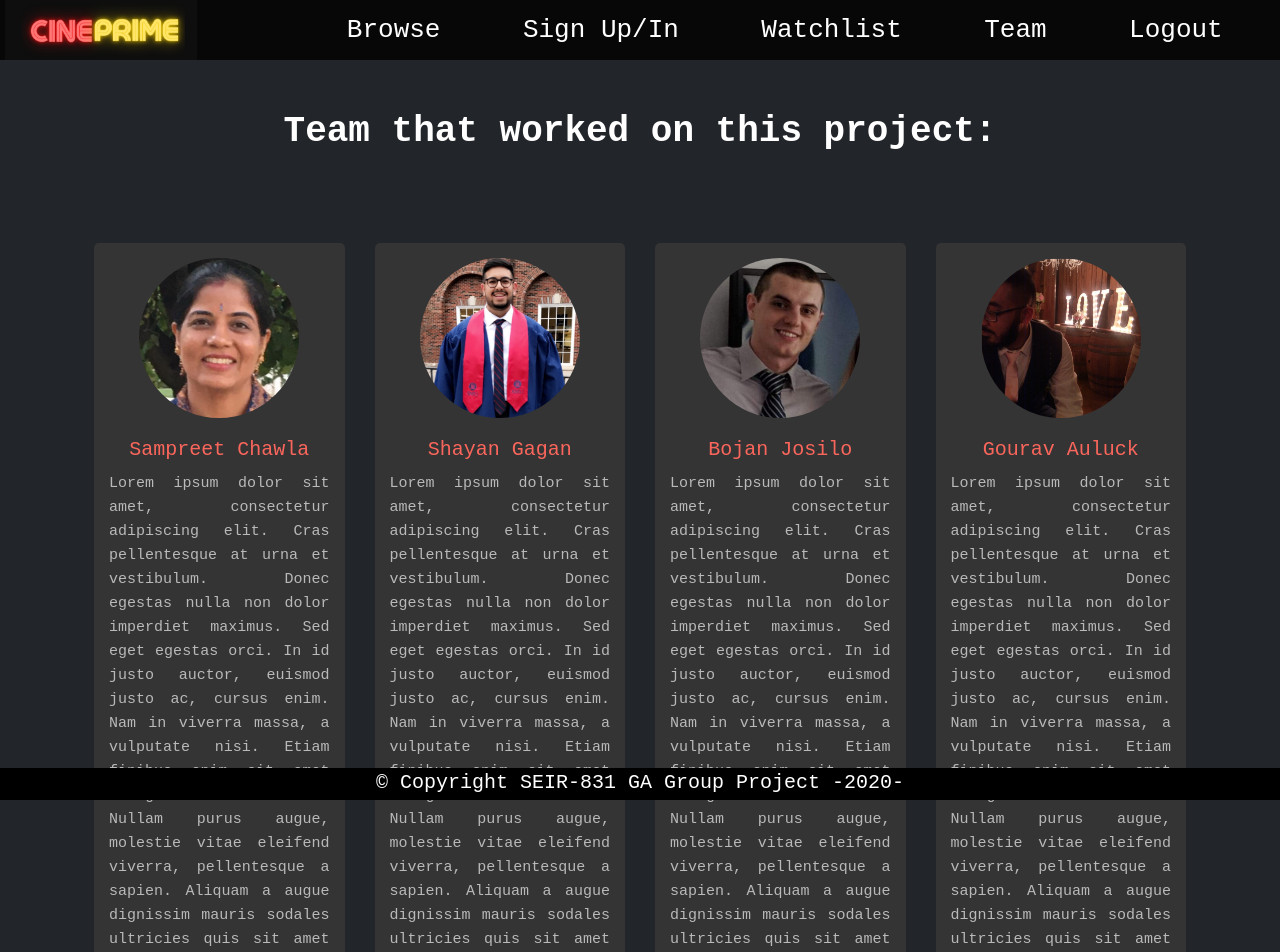
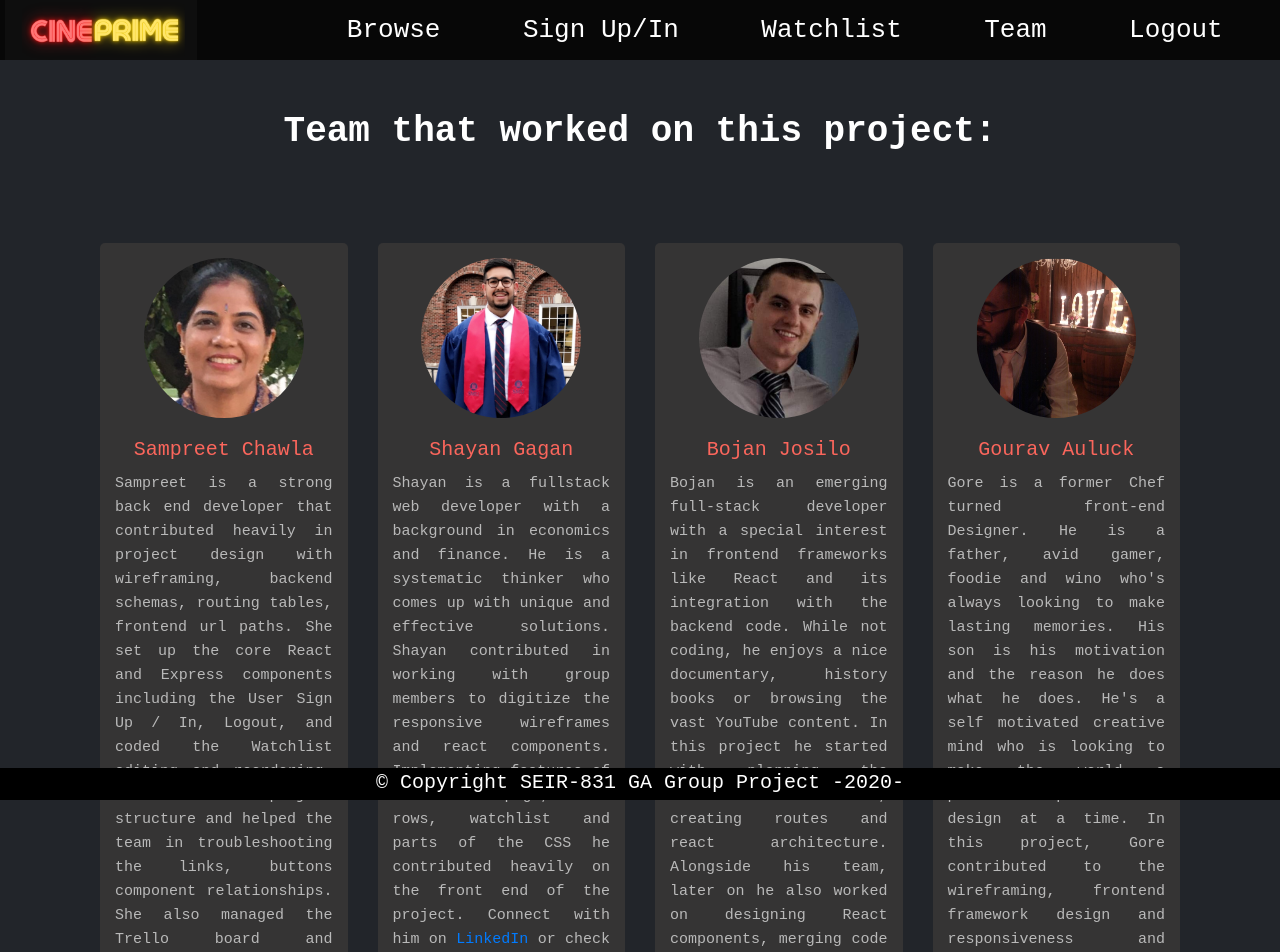
Before and after one commit to sampreet-chawla/cineprime-frontend, a React (Create React App) app: page /team in a window 1280 px wide. Shown: the top 952 px of the page. Built offline with nearby package versions, Linux system fonts and the light colour scheme; no server answers; a web font is replaced by a local one.

Commit message:
teampage paragraphs udpate

```diff
--- a/src/components/Team.css
+++ b/src/components/Team.css
@@ -1,12 +1,11 @@
 .team {
-	/* min-height: 115vh; */
 	padding: 50px 0px;
 	background-color: #22252a;
 	background-size: 100%;
 }
 .container {
 	margin: auto;
-	min-width: 90vw;
+	min-width: 80vw;
 	/* position: relative; */
 }
 
--- a/src/components/Team.js
+++ b/src/components/Team.js
@@ -18,14 +18,14 @@ function Team() {
 						</div>
 						<h4 className='member-names'>Sampreet Chawla</h4>
 						<p>
-							Lorem ipsum dolor sit amet, consectetur adipiscing elit. Cras
-							pellentesque at urna et vestibulum. Donec egestas nulla non dolor
-							imperdiet maximus. Sed eget egestas orci. In id justo auctor,
-							euismod justo ac, cursus enim. Nam in viverra massa, a vulputate
-							nisi. Etiam finibus enim sit amet fringilla consectetur. Nullam
-							purus augue, molestie vitae eleifend viverra, pellentesque a
-							sapien. Aliquam a augue dignissim mauris sodales ultricies quis
-							sit amet felis. Suspendisse et sodales nibh.
+							Sampreet is a strong back end developer that contributed heavily
+							in project design with wireframing, backend schemas, routing
+							tables, frontend url paths. She set up the core React and Express
+							components including the User Sign Up / In, Logout, and coded the
+							Watchlist editing and reordering. She oversaw the project
+							structure and helped the team in troubleshooting the links,
+							buttons component relationships. She also managed the Trello board
+							and performed responsibilities of Git Master.
 						</p>
 					</div>
 				</div>
@@ -36,14 +36,16 @@ function Team() {
 						</div>
 						<h4 className='member-names'>Shayan Gagan</h4>
 						<p>
-							Lorem ipsum dolor sit amet, consectetur adipiscing elit. Cras
-							pellentesque at urna et vestibulum. Donec egestas nulla non dolor
-							imperdiet maximus. Sed eget egestas orci. In id justo auctor,
-							euismod justo ac, cursus enim. Nam in viverra massa, a vulputate
-							nisi. Etiam finibus enim sit amet fringilla consectetur. Nullam
-							purus augue, molestie vitae eleifend viverra, pellentesque a
-							sapien. Aliquam a augue dignissim mauris sodales ultricies quis
-							sit amet felis. Suspendisse et sodales nibh.
+							Shayan is a fullstack web developer with a background in economics
+							and finance. He is a systematic thinker who comes up with unique
+							and effective solutions. Shayan contributed in working with group
+							members to digitize the responsive wireframes and react
+							components. Implementing features of the browse page, movie rows,
+							watchlist and parts of the CSS he contributed heavily on the front
+							end of the project. Connect with him on{' '}
+							<a href='https://www.linkedin.com/in/shayangagan'>LinkedIn</a> or
+							check out his other work on{' '}
+							<a href='https://github.com/gaganshayan'>GitHub</a>,
 						</p>
 					</div>
 				</div>
@@ -59,14 +61,14 @@ function Team() {
 						</div>
 						<h4 className='member-names'>Bojan Josilo</h4>
 						<p>
-							Lorem ipsum dolor sit amet, consectetur adipiscing elit. Cras
-							pellentesque at urna et vestibulum. Donec egestas nulla non dolor
-							imperdiet maximus. Sed eget egestas orci. In id justo auctor,
-							euismod justo ac, cursus enim. Nam in viverra massa, a vulputate
-							nisi. Etiam finibus enim sit amet fringilla consectetur. Nullam
-							purus augue, molestie vitae eleifend viverra, pellentesque a
-							sapien. Aliquam a augue dignissim mauris sodales ultricies quis
-							sit amet felis. Suspendisse et sodales nibh.
+							Bojan is an emerging full-stack developer with a special interest
+							in frontend frameworks like React and its integration with the
+							backend code. While not coding, he enjoys a nice documentary,
+							history books or browsing the vast YouTube content. In this
+							project he started with planning the backend structure, creating
+							routes and react architecture. Alongside his team, later on he
+							also worked on designing React components, merging code together
+							and maintaining its functionality.
 						</p>
 					</div>
 				</div>
@@ -77,14 +79,14 @@ function Team() {
 						</div>
 						<h4 className='member-names'>Gourav Auluck</h4>
 						<p>
-							Lorem ipsum dolor sit amet, consectetur adipiscing elit. Cras
-							pellentesque at urna et vestibulum. Donec egestas nulla non dolor
-							imperdiet maximus. Sed eget egestas orci. In id justo auctor,
-							euismod justo ac, cursus enim. Nam in viverra massa, a vulputate
-							nisi. Etiam finibus enim sit amet fringilla consectetur. Nullam
-							purus augue, molestie vitae eleifend viverra, pellentesque a
-							sapien. Aliquam a augue dignissim mauris sodales ultricies quis
-							sit amet felis. Suspendisse et sodales nibh.
+							Gore is a former Chef turned front-end Designer. He is a father,
+							avid gamer, foodie and wino who's always looking to make lasting
+							memories. His son is his motivation and the reason he does what he
+							does. He's a self motivated creative mind who is looking to make
+							the world a prettier place one design at a time. In this project,
+							Gore contributed to the wireframing, frontend framework design and
+							responsiveness and helped with implementing sign in/out
+							capabilities alongside his team.
 						</p>
 					</div>
 				</div>
```
